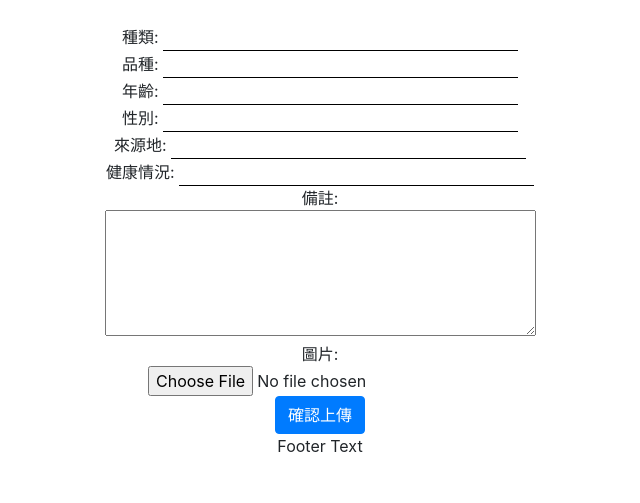
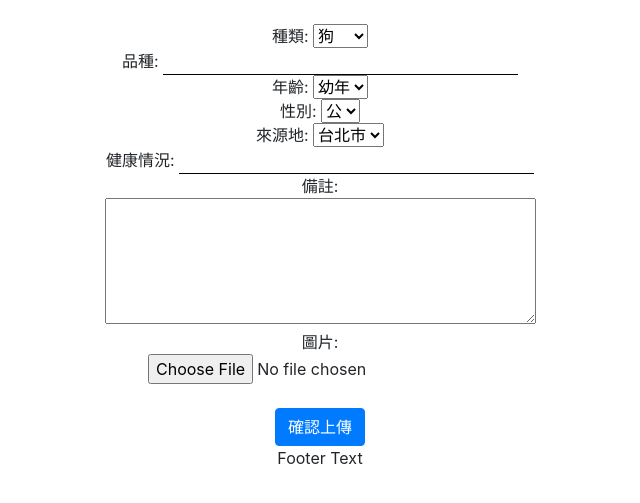
Before and after one commit to ZanaZhong/fluffycat, a Django app: template member/templates/deliver/uploadAnimal.html in a window 1280 px wide. Shown: the part 136-639 px from the top of the page, without its empty margins (320-960 px from the left). Run offline with Django 3.2, Linux system fonts and the light colour scheme; the template is opened without the code that fills it, so the values that code supplies are empty; some libraries are stand-ins or nearby versions.

Commit message:
upload form modify

```diff
--- a/home/models.py
+++ b/home/models.py
@@ -47,7 +47,7 @@ class Pet(models.Model):
     )
     sex_choice = (
         ('male','公'),
-        ('Female','母'),
+        ('female','母'),
     )
     area_choice = (
         (0, '台北市'),
@@ -97,6 +97,7 @@ class Pet(models.Model):
     def get_absolute_url(self):
         return reverse("home:animal_id", kwargs={"id": self.id})
 
+# to coco
 @admin.register(Pet)
 class PetAdmin(admin.ModelAdmin):
     list_display = [field.name for field in Pet._meta.fields]
--- a/home/templates/pet/detailAnimal.html
+++ b/home/templates/pet/detailAnimal.html
@@ -1,4 +1,9 @@
 {% extends 'deliver_base.html' %}
 {% block title %} Animal {% endblock %}
 {% block content %}
+
+<!-- to co co -->
+名字：{{pet_list.get_sex_display}}
+品種：{{pet_list.breed}}
+
 {% endblock %}
--- a/home/templates/pet/index.html
+++ b/home/templates/pet/index.html
@@ -82,7 +82,8 @@
         <p>品種: {{pet.breed}} </p>
         <p>性別: {{pet.get_sex_display}} </p>
         <p>所在地: {{pet.get_location_display}}</p>
-        <a href="#" class="btn btn-primary">Detail</a>
+        <!-- to coco -->
+        <a href="{{ pet.get_absolute_url }}" class="btn btn-primary">認識我</a>
       </div>
     </div>
     {% endfor %}
--- a/member/templates/deliver/uploadAnimal.html
+++ b/member/templates/deliver/uploadAnimal.html
@@ -14,23 +14,62 @@
 <form method="POST" action="{% url 'member:uploadAnimal' %}" align='center' enctype="multipart/form-data">  <!-- ...使用post方式 跳轉道action的裡面 ... -->
     {% csrf_token %} <!--防止csrf攻擊 打這行python就可以幫我們避免!-->
     {% if message %}
-    <div class="alert alert-warning">{{message}}</div>
+    <div class="alert alert-warning">{{ message }}</div>
     {% endif %}
     <br>
+
+    <!-- <link rel=stylesheet type="text/css" href="uploadAnimal.css"> -->
+
     種類:
-    <input type="text" name="種類" size="30" style=" border:1px; border-bottom-style: solid;border-top-style: none;border-left-style:none;border-right-style:none;">
+    <!-- <input type="text" name="種類" size="30" style=" border:1px; border-bottom-style: solid;border-top-style: none;border-left-style:none;border-right-style:none;"> -->
+
+    <select name="種類">
+  　<option value=0>狗</option>
+　  <option value=1>貓</option>
+  　<option value=2>其他</option>
+  　</select>
+
         <br>
     品種:
     <input type="text" name="品種" size="30" style=" border:1px; border-bottom-style: solid;border-top-style: none;border-left-style:none;border-right-style:none;">
         <br>
     年齡:
-    <input type="text" name="年齡" size="30" style=" border:1px; border-bottom-style: solid;border-top-style: none;border-left-style:none;border-right-style:none;">
+    <!-- <input type="text" name="年齡" size="30" style=" border:1px; border-bottom-style: solid;border-top-style: none;border-left-style:none;border-right-style:none;"> -->
+    <select name="年齡">
+  　<option value=0>幼年</option>
+　  <option value=1>成年</option>
+  　<option value=2>老年</option>
+  　</select>
         <br>
     性別:
-    <input type="text" name="性別" size="30" style=" border:1px; border-bottom-style: solid;border-top-style: none;border-left-style:none;border-right-style:none;">
+    <!-- <input type="text" name="性別" size="30" style=" border:1px; border-bottom-style: solid;border-top-style: none;border-left-style:none;border-right-style:none;"> -->
+    <select name="性別">
+  　<option value="male">公</option>
+　  <option value="female">母</option>
+  　</select>
         <br>
     來源地:
-    <input type="text" name="來源地" size="30" style=" border:1px; border-bottom-style: solid;border-top-style: none;border-left-style:none;border-right-style:none;">
+    <!-- <input type="text" name="來源地" size="30" style=" border:1px; border-bottom-style: solid;border-top-style: none;border-left-style:none;border-right-style:none;"> -->
+    <select name="來源地">
+  　<option value=0>台北市</option>
+　  <option value=1>新北市</option>
+  　<option value=2>桃園市</option>
+    <option value=3>新竹縣</option>
+　  <option value=4>新竹市</option>
+  　<option value=5>苗栗縣</option>
+    <option value=6>台中市</option>
+　  <option value=7>彰化縣</option>
+  　<option value=8>南投縣</option>
+    <option value=9>雲林縣</option>
+　  <option value=10>嘉義縣</option>
+  　<option value=11>嘉義市</option>
+    <option value=12>台南市</option>
+　  <option value=13>高雄市</option>
+  　<option value=14>屏東縣</option>
+    <option value=15>台東縣</option>
+　  <option value=16>花蓮縣</option>
+  　<option value=17>宜蘭縣</option>
+  　</select>
         <br>
     健康情況:
     <input type="text" name="健康情況" size="30" style=" border:1px; border-bottom-style: solid;border-top-style: none;border-left-style:none;border-right-style:none;">
@@ -43,12 +82,9 @@
         <br>
         <input type="file" name="圖片">
         <br>
+        {{ errormsg }}
+        <br>
     <input class='btn btn-primary' type="submit" value="確認上傳">
         <br>
-    {% if errormsg %}
-    <div class="alert alert-warning">{{ errormsg }}</div>
-    {% endif %}
-
 </form>
-
 {% endblock %}
```
Also changed, not shown: home/views.py (+35 -34 lines), member/views.py (+4 -4 lines).
